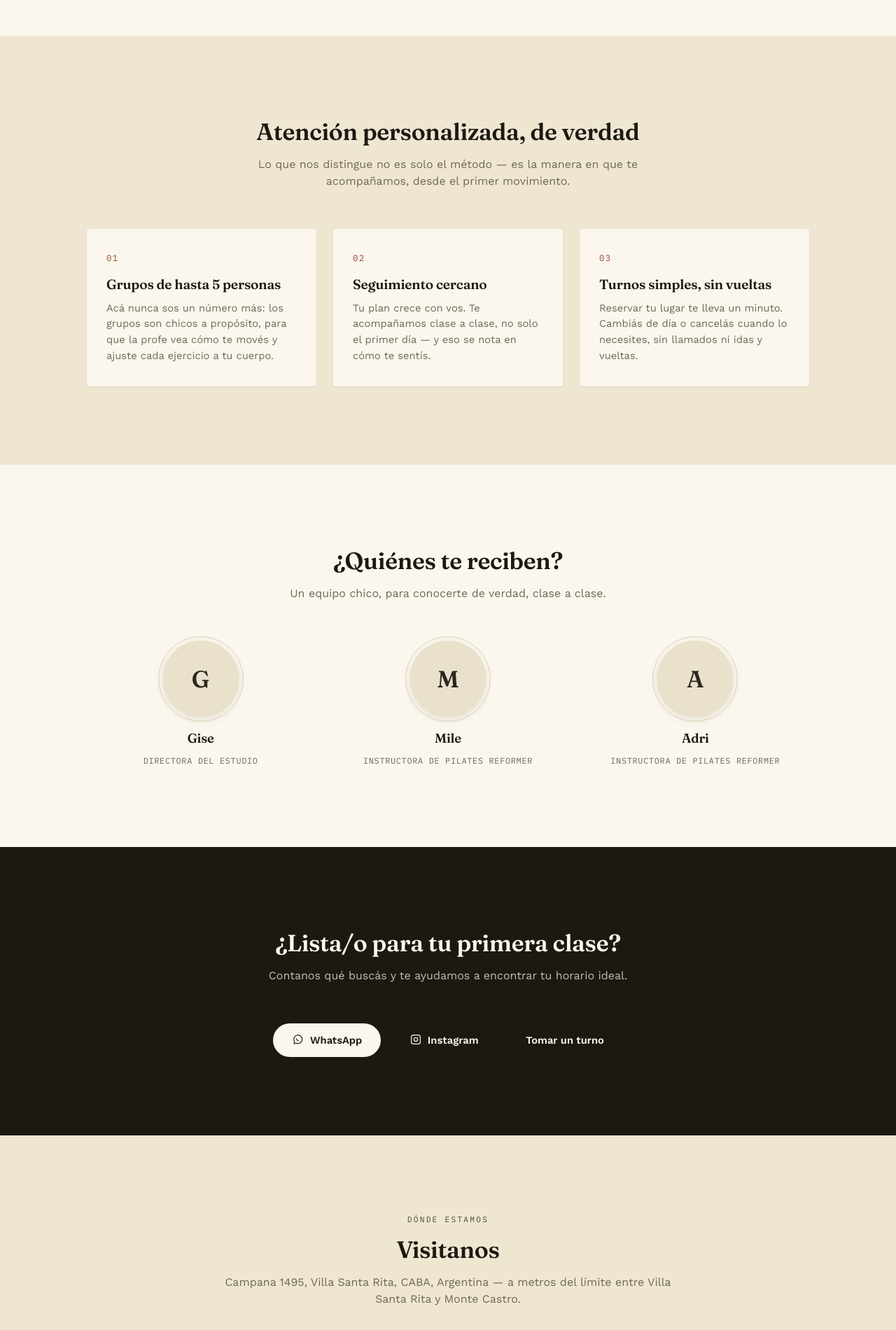
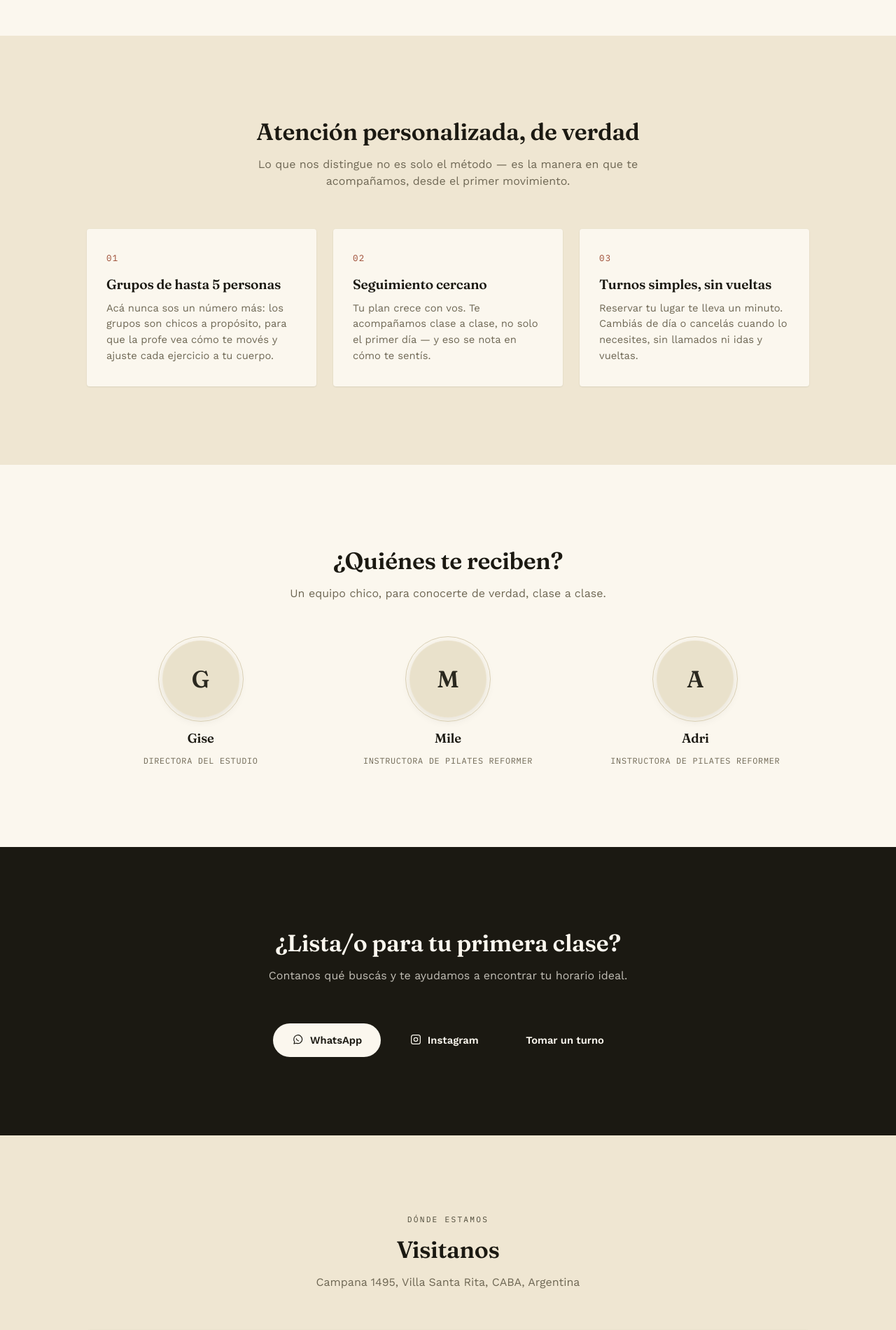
Before and after one commit to tobiasalbarran22-commits/turnera-pilates, a Flask app: page / in a window 1280 px wide. Shown: the part 2635-4535 px from the top of the page at 70% size. Run offline with Flask 3, Linux system fonts and the light colour scheme.

Commit message:
Sacar mencion visible de barrios linderos, sumar Villa del Parque/Paternal/Floresta al SEO
- Se elimina la frase "a metros del limite entre..." de la seccion de
  ubicacion y de la respuesta de la FAQ - ya no queda ningun barrio
  aparte de Villa Santa Rita mencionado como texto visible.
- meta keywords y el areaServed del JSON-LD (invisible en la pagina,
  pero es lo que Google realmente lee para entender la zona de
  cobertura) suman Villa del Parque, Paternal y Floresta.

```diff
--- a/app/public/routes.py
+++ b/app/public/routes.py
@@ -82,8 +82,7 @@ PREGUNTAS_FRECUENTES = [
     },
     {
         "pregunta": "¿Dónde queda el estudio?",
-        "respuesta": "En Campana 1495, en el límite entre Villa Santa Rita y Monte Castro, Ciudad Autónoma "
-                     "de Buenos Aires.",
+        "respuesta": "En Campana 1495, Villa Santa Rita, Ciudad Autónoma de Buenos Aires.",
     },
     {
         "pregunta": "¿Cómo reservo una clase?",
@@ -124,12 +123,18 @@ def _schema_negocio():
             "addressRegion": "CABA",
             "addressCountry": "AR",
         },
-        # areaServed: además del barrio exacto, sumamos Monte Castro
-        # (el barrio lindero) para las búsquedas de gente cercana que
-        # busca "pilates" + su propio barrio.
+        # areaServed: además del barrio exacto, sumamos los barrios
+        # linderos para las búsquedas de gente cercana que busca
+        # "pilates" + su propio barrio. Esto lo lee Google (le dice
+        # "el negocio también atiende esta zona"), pero no se muestra
+        # como texto en la página - es la forma correcta de sumar
+        # cobertura geográfica sin tener que escribirlo en el body.
         "areaServed": [
             {"@type": "Place", "name": "Villa Santa Rita, CABA"},
             {"@type": "Place", "name": "Monte Castro, CABA"},
+            {"@type": "Place", "name": "Villa del Parque, CABA"},
+            {"@type": "Place", "name": "Paternal, CABA"},
+            {"@type": "Place", "name": "Floresta, CABA"},
         ],
         "sameAs": [current_app.config["INSTAGRAM_URL"]],
         "employee": [
--- a/app/templates/public/base_publica.html
+++ b/app/templates/public/base_publica.html
@@ -10,7 +10,7 @@
        desincronizados entre sí. #}
     <title>{% block seo_title %}Benincasa Pilates | Estudio de Pilates Reformer en Villa Santa Rita, CABA{% endblock %}</title>
     <meta name="description" content="{% block seo_description %}Clases de pilates reformer en grupos de hasta 5 personas, con atención personalizada, en Villa Santa Rita / Monte Castro, CABA. Reservá tu clase online o escribinos por WhatsApp.{% endblock %}">
-    <meta name="keywords" content="{% block seo_keywords %}pilates Villa Santa Rita, pilates Monte Castro, pilates reformer CABA, estudio de pilates Villa Santa Rita, clases de pilates Monte Castro, pilates reformer grupos reducidos, pilates cerca de Floresta, pilates cerca de Versalles{% endblock %}">
+    <meta name="keywords" content="{% block seo_keywords %}pilates Villa Santa Rita, pilates Monte Castro, pilates Villa del Parque, pilates Paternal, pilates Floresta, pilates reformer CABA, estudio de pilates Villa Santa Rita, clases de pilates Monte Castro, pilates reformer grupos reducidos{% endblock %}">
     <meta name="robots" content="index, follow">
     <link rel="canonical" href="{{ canonical_url }}">
 
--- a/app/templates/public/secciones/ubicacion.html
+++ b/app/templates/public/secciones/ubicacion.html
@@ -3,7 +3,7 @@
         <div class="cabecera reveal">
             <span class="eyebrow">Dónde estamos</span>
             <h2>Visitanos</h2>
-            <p>{{ direccion }} — a metros del límite entre Villa Santa Rita y Monte Castro.</p>
+            <p>{{ direccion }}</p>
         </div>
         <div class="landing-mapa reveal">
             <iframe
```
